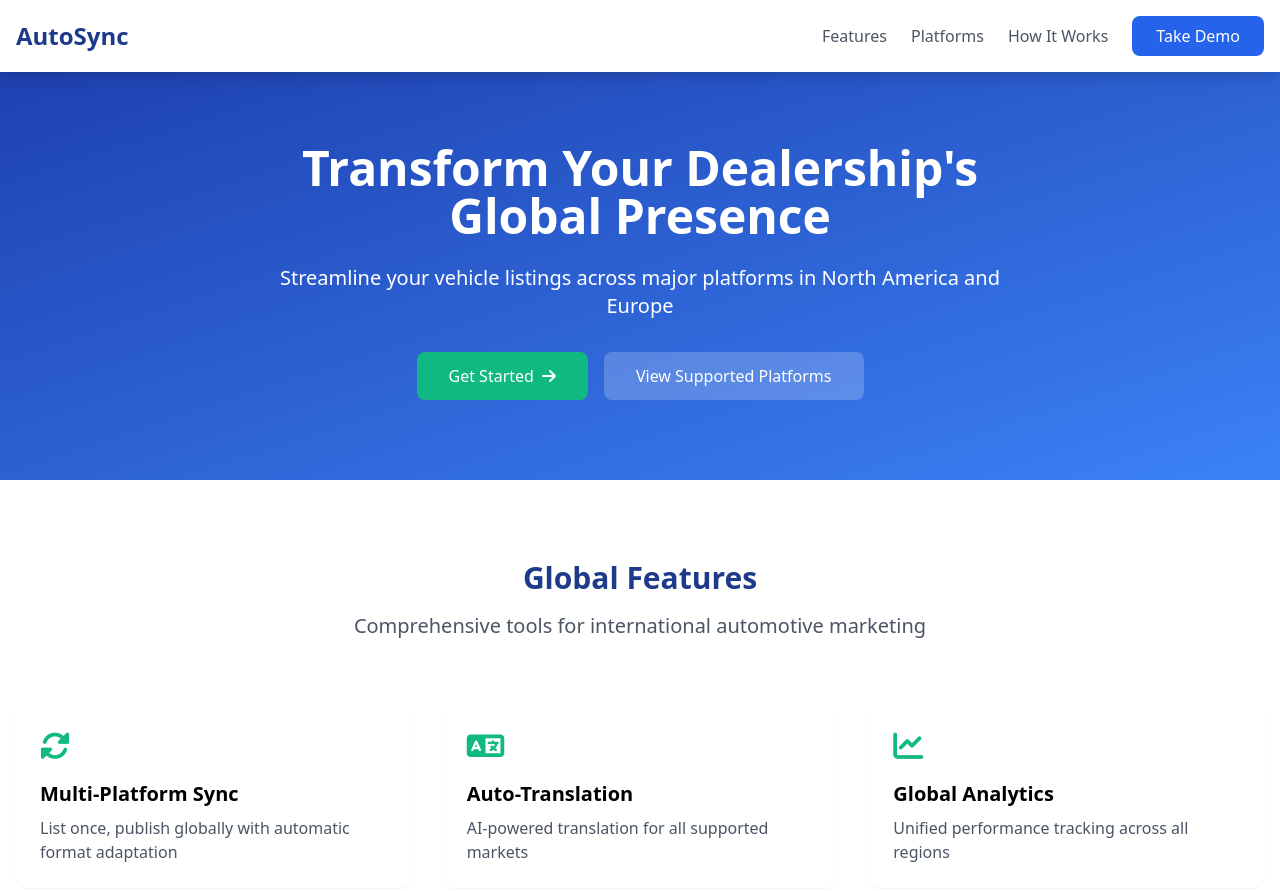
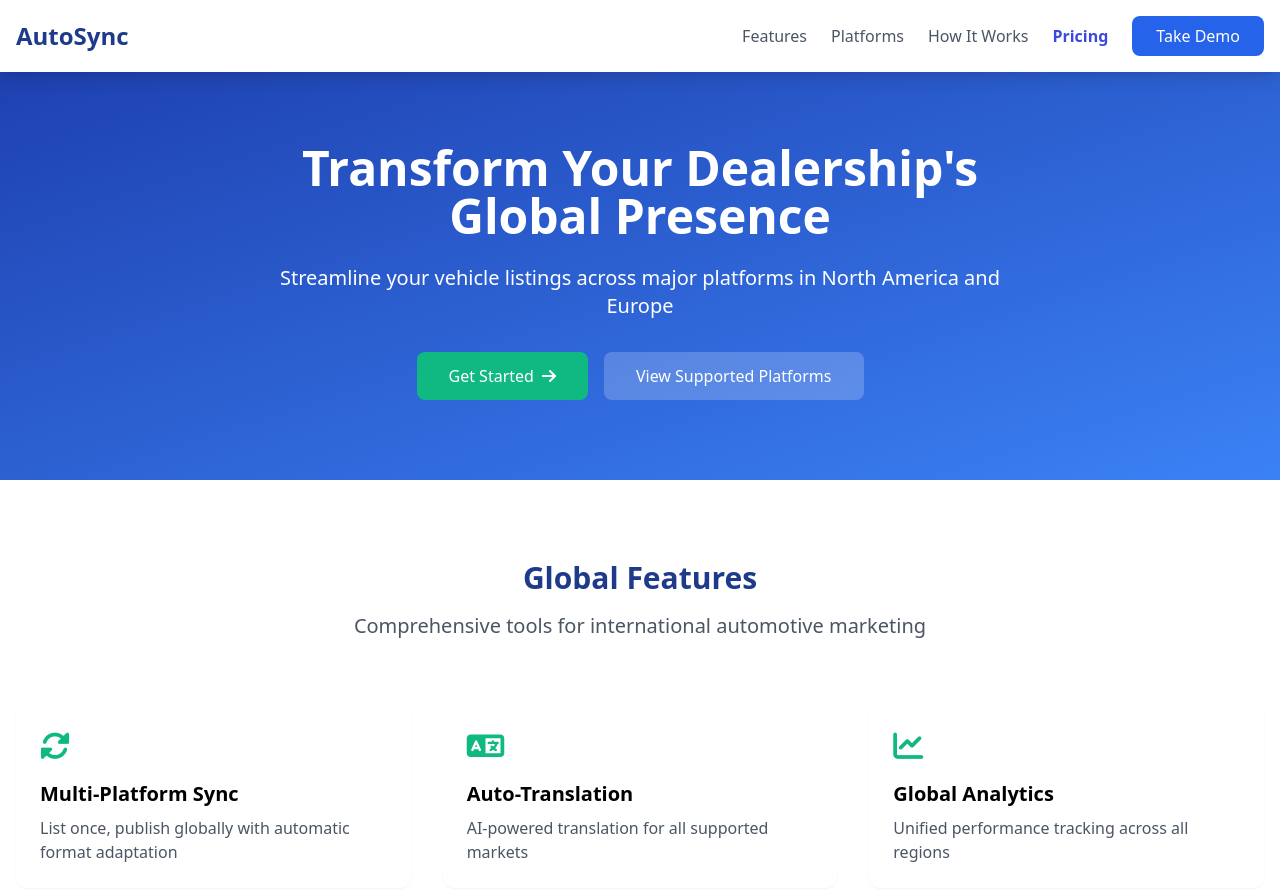
Before and after one commit to autocar01/autocar01.github.io, a plain HTML site: page index.html in a window 1280 px wide. Shown: the top 891 px of the page. Drawn offline with nearby package versions, Linux system fonts and the light colour scheme.

Commit message:
Update index.html

```diff
--- a/index.html
+++ b/index.html
@@ -52,6 +52,7 @@
                     <a href="#features" class="text-gray-600 hover:text-blue-900 whitespace-nowrap">Features</a>
                     <a href="#platforms" class="text-gray-600 hover:text-blue-900 whitespace-nowrap">Platforms</a>
                     <a href="#howItWorks" class="text-gray-600 hover:text-blue-900 whitespace-nowrap">How It Works</a>
+                    <a href="pricing.html" class="text-[#3b49df] font-semibold">Pricing</a>
                     <a href="demo.html" class="bg-blue-600 text-white px-6 py-2 rounded-lg hover:bg-blue-700 whitespace-nowrap">
                         Take Demo
                     </a>
```
